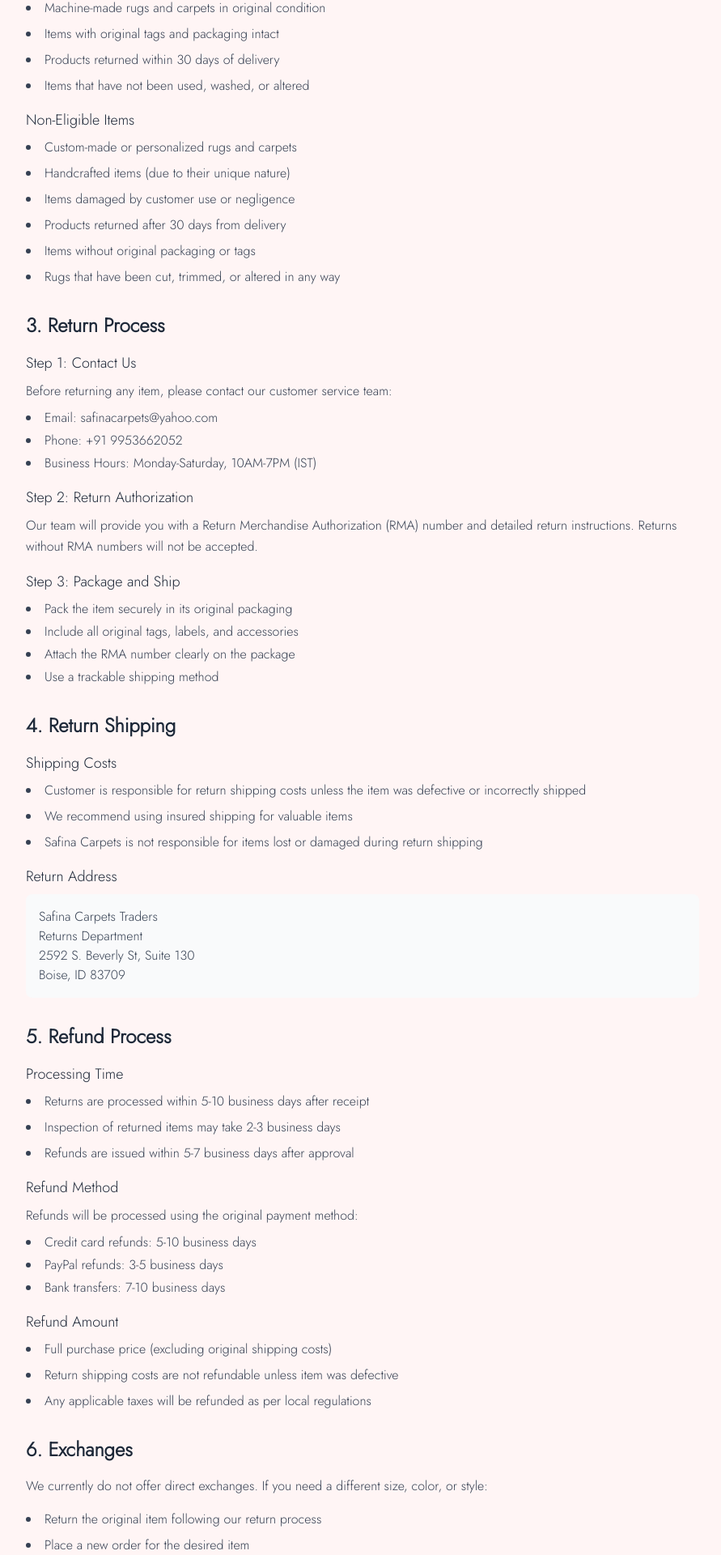
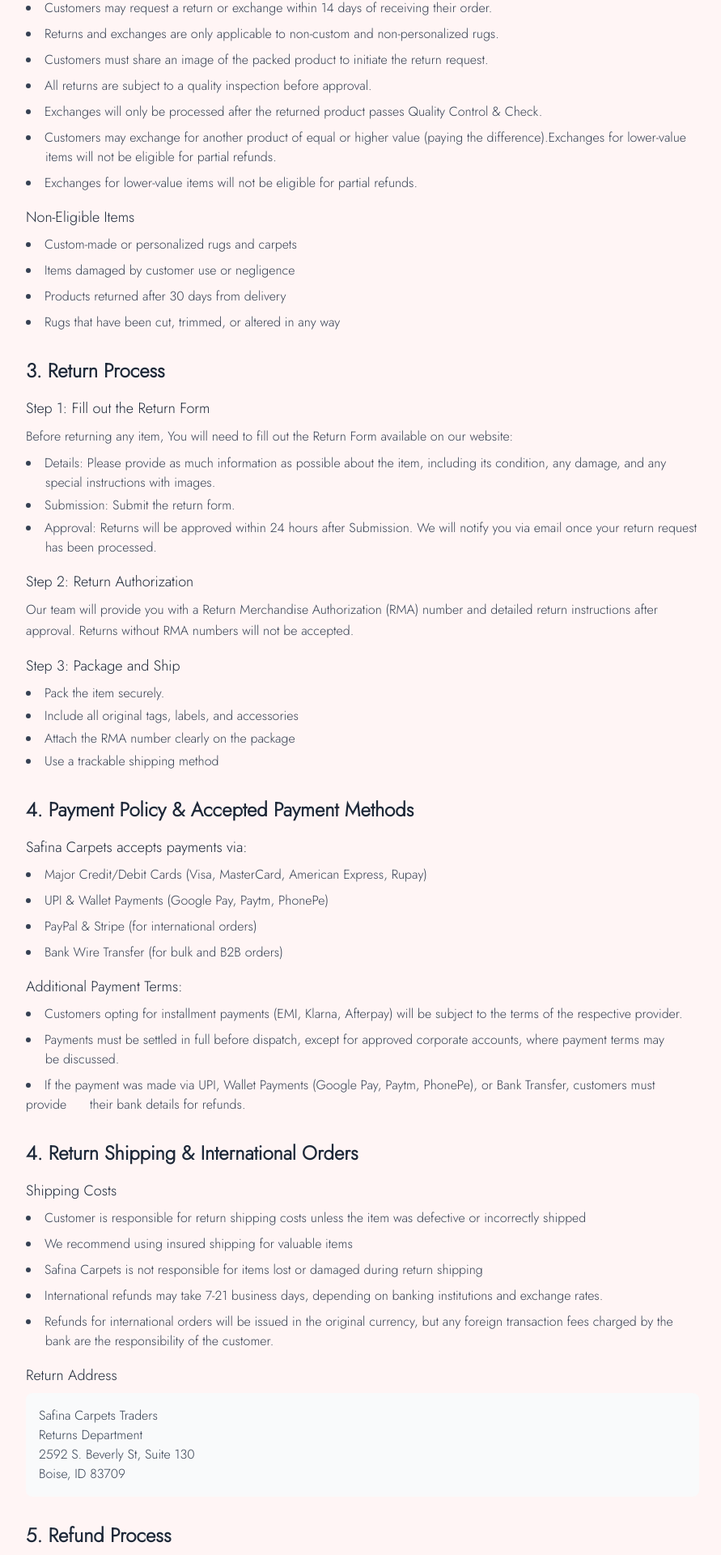
Before and after one commit to abaanshah/SAFINA-CARPET, a React (Vite) app in the folder Frontend/website/: page /return-refund-policy in a window 1280 px wide. Shown: the part 619-2539 px from the top of the page at 81% size, without its empty margins (192-1083 px from the left). Built offline with nearby package versions, Linux system fonts and the light colour scheme; a web font is replaced by a local one.

Commit message:
return and refund policy updated

```diff
--- a/Frontend/website/src/pages/ReturnRefundPolicy/ReturnRefundPolicy.jsx
+++ b/Frontend/website/src/pages/ReturnRefundPolicy/ReturnRefundPolicy.jsx
@@ -14,7 +14,7 @@
 
         <div className="prose prose-lg max-w-none">
             <p className="text-gray-600 mb-6">
-              <strong>Last Updated:</strong> January 2025
+              <strong>Last Updated:</strong> November 2025
             </p>
 
             <section className="mb-8">
@@ -27,25 +27,30 @@
             </section>
 
             <section className="mb-8">
-              <h2 className="text-2xl font-semibold text-gray-800 mb-4">2. Return Eligibility</h2>
+              <h2 className="text-2xl font-semibold text-gray-800 mb-4">2. Return & Exchange Policy</h2>
               <div className="space-y-4">
                 <div>
                   <h3 className="text-lg font-medium text-gray-800 mb-2">Eligible Items</h3>
                   <ul className="list-disc list-inside text-gray-700 mb-4 space-y-2">
-                    <li>Machine-made rugs and carpets in original condition</li>
-                    <li>Items with original tags and packaging intact</li>
-                    <li>Products returned within 30 days of delivery</li>
-                    <li>Items that have not been used, washed, or altered</li>
+                    <li>Customers may request a return or exchange within 14 days of receiving their order.</li>
+                    <li>Returns and exchanges are only applicable to non-custom and non-personalized rugs.</li>
+                    <li>Customers must share an image of the packed product to initiate the return request.</li>
+                    <li>All returns are subject to a quality inspection before approval.</li>
+                    <li>Exchanges will only be processed after the returned product passes Quality Control & Check.</li>
+                    <li>Customers may exchange for another product of equal or higher value (paying the difference).Exchanges for lower-value &nbsp;&nbsp;&nbsp;&nbsp;&nbsp;items will not be eligible for partial refunds.</li>
+                    <li>Exchanges for lower-value items will not be eligible for partial refunds.</li>
+
+
                   </ul>
                 </div>
                 <div>
                   <h3 className="text-lg font-medium text-gray-800 mb-2">Non-Eligible Items</h3>
                   <ul className="list-disc list-inside text-gray-700 mb-4 space-y-2">
                     <li>Custom-made or personalized rugs and carpets</li>
-                    <li>Handcrafted items (due to their unique nature)</li>
+                    {/* <li>Handcrafted items (due to their unique nature)</li> */}
                     <li>Items damaged by customer use or negligence</li>
                     <li>Products returned after 30 days from delivery</li>
-                    <li>Items without original packaging or tags</li>
+                    {/* <li>Items without original packaging or tags</li> */}
                     <li>Rugs that have been cut, trimmed, or altered in any way</li>
                   </ul>
                 </div>
@@ -56,27 +61,27 @@
               <h2 className="text-2xl font-semibold text-gray-800 mb-4">3. Return Process</h2>
               <div className="space-y-4">
                 <div>
-                  <h3 className="text-lg font-medium text-gray-800 mb-2">Step 1: Contact Us</h3>
+                  <h3 className="text-lg font-medium text-gray-800 mb-2">Step 1: Fill out the Return Form</h3>
                   <p className="text-gray-700 leading-relaxed mb-2">
-                    Before returning any item, please contact our customer service team:
+                    Before returning any item, You will need to fill out the Return Form available on our website:
                   </p>
                   <ul className="list-disc list-inside text-gray-700 mb-4 space-y-1">
-                    <li>Email: safinacarpets@yahoo.com</li>
-                    <li>Phone: +91 9953662052</li>
-                    <li>Business Hours: Monday-Saturday, 10AM-7PM (IST)</li>
+                    <li>Details: Please provide as much information as possible about the item, including its condition, any damage, and any &nbsp;&nbsp;&nbsp;&nbsp;&nbsp;special instructions with images.</li>
+                    <li>Submission: Submit the return form.</li>
+                    <li>Approval: Returns will be approved within 24 hours after Submission. We will notify you via email once your return request &nbsp;&nbsp;&nbsp;&nbsp;&nbsp;has been processed.</li>
                   </ul>
                 </div>
                 <div>
                   <h3 className="text-lg font-medium text-gray-800 mb-2">Step 2: Return Authorization</h3>
                   <p className="text-gray-700 leading-relaxed">
                     Our team will provide you with a Return Merchandise Authorization (RMA) number
-                    and detailed return instructions. Returns without RMA numbers will not be accepted.
+                    and detailed return instructions after approval. Returns without RMA numbers will not be accepted.
                   </p>
                 </div>
                 <div>
                   <h3 className="text-lg font-medium text-gray-800 mb-2">Step 3: Package and Ship</h3>
                   <ul className="list-disc list-inside text-gray-700 mb-4 space-y-1">
-                    <li>Pack the item securely in its original packaging</li>
+                    <li>Pack the item securely.</li>
                     <li>Include all original tags, labels, and accessories</li>
                     <li>Attach the RMA number clearly on the package</li>
                     <li>Use a trackable shipping method</li>
@@ -86,7 +91,33 @@
             </section>
 
             <section className="mb-8">
-              <h2 className="text-2xl font-semibold text-gray-800 mb-4">4. Return Shipping</h2>
+              <h2 className="text-2xl font-semibold text-gray-800 mb-4">4. Payment Policy & Accepted Payment Methods</h2>
+              <div className="space-y-4">
+                <div>
+                  <h3 className="text-lg font-medium text-gray-800 mb-2">Safina Carpets accepts payments via:</h3>
+                  <ul className="list-disc list-inside text-gray-700 mb-4 space-y-2">
+                    <li>Major Credit/Debit Cards (Visa, MasterCard, American Express, Rupay)</li>
+                    <li>UPI & Wallet Payments (Google Pay, Paytm, PhonePe)</li>
+                    <li>PayPal & Stripe (for international orders)</li>
+                    <li>Bank Wire Transfer (for bulk and B2B orders)</li>
+                  </ul>
+                </div>
+                <div>
+                  <h3 className="text-lg font-medium text-gray-800 mb-2">Additional Payment Terms:</h3>
+                  <ul className="list-disc list-inside text-gray-700 mb-4 space-y-2">
+                    <li>Customers opting for installment payments (EMI, Klarna, Afterpay) will be subject to the terms of the respective provider.</li>
+                    <li>Payments must be settled in full before dispatch, except for approved corporate accounts, where payment terms may &nbsp;&nbsp;&nbsp;&nbsp;&nbsp;be discussed.</li>
+                    <li>If the payment was made via UPI, Wallet Payments (Google Pay, Paytm, PhonePe), or Bank Transfer, customers must provide &nbsp;&nbsp;&nbsp;&nbsp;&nbsp;their bank details for refunds.</li>
+                    {/* <li>Bank Wire Transfer (for bulk and B2B orders)</li> */}
+                  </ul>
+                </div>
+              </div>
+            </section>
+
+
+
+            <section className="mb-8">
+              <h2 className="text-2xl font-semibold text-gray-800 mb-4">4. Return Shipping & International Orders</h2>
               <div className="space-y-4">
                 <div>
                   <h3 className="text-lg font-medium text-gray-800 mb-2">Shipping Costs</h3>
@@ -94,6 +125,8 @@
                     <li>Customer is responsible for return shipping costs unless the item was defective or incorrectly shipped</li>
                     <li>We recommend using insured shipping for valuable items</li>
                     <li>Safina Carpets is not responsible for items lost or damaged during return shipping</li>
+                    <li>International refunds may take 7-21 business days, depending on banking institutions and exchange rates.</li>
+                    <li>Refunds for international orders will be issued in the original currency, but any foreign transaction fees charged by the &nbsp; &nbsp;&nbsp;&nbsp;&nbsp;&nbsp;bank are the responsibility of the customer.</li>
                   </ul>
                 </div>
                 <div>
@@ -111,14 +144,6 @@
             <section className="mb-8">
               <h2 className="text-2xl font-semibold text-gray-800 mb-4">5. Refund Process</h2>
               <div className="space-y-4">
-                <div>
-                  <h3 className="text-lg font-medium text-gray-800 mb-2">Processing Time</h3>
-                  <ul className="list-disc list-inside text-gray-700 mb-4 space-y-2">
-                    <li>Returns are processed within 5-10 business days after receipt</li>
-                    <li>Inspection of returned items may take 2-3 business days</li>
-                    <li>Refunds are issued within 5-7 business days after approval</li>
-                  </ul>
-                </div>
                 <div>
                   <h3 className="text-lg font-medium text-gray-800 mb-2">Refund Method</h3>
                   <p className="text-gray-700 leading-relaxed mb-2">
@@ -142,15 +167,61 @@
             </section>
 
             <section className="mb-8">
-              <h2 className="text-2xl font-semibold text-gray-800 mb-4">6. Exchanges</h2>
-              <p className="text-gray-700 leading-relaxed mb-4">
-                We currently do not offer direct exchanges. If you need a different size, color, or style:
-              </p>
-              <ul className="list-disc list-inside text-gray-700 mb-4 space-y-2">
-                <li>Return the original item following our return process</li>
-                <li>Place a new order for the desired item</li>
-                <li>Contact us to coordinate timing if needed</li>
-              </ul>
+              <h2 className="text-2xl font-semibold text-gray-800 mb-4">5. Chargeback & Fraud Protection</h2>
+              <div className="space-y-4">
+                <div>
+                  <ul className="list-disc list-inside text-gray-700 mb-4 space-y-1">
+                    <li>All transactions are verified via secure payment gateways to prevent fraudulent activities.</li>
+                    <li>Customers initiating unauthorized chargebacks may be permanently banned from purchasing at Safina Carpets.</li>
+                    <li>Bank transfers: 7-10 business days</li>
+                  </ul>
+                </div>
+                <div>
+                  <h3 className="text-lg font-medium text-gray-800 mb-2">If fraud is suspected, Safina Carpets reserves the right to:</h3>
+                  <ul className="list-disc list-inside text-gray-700 mb-4 space-y-2">
+                    <li>Hold shipments until payment verification is completed.</li>
+                    <li>Request additional identification (in case of high-value transactions).</li>
+                    <li>Report fraudulent transactions to relevant authorities.</li>
+                  </ul>
+                </div>
+              </div>
+            </section>
+
+            <section className="mb-8">
+              <h2 className="text-2xl font-semibold text-gray-800 mb-4">4. Import Duties,Taxes,Digital Invoicing & GST Compliance</h2>
+              <div className="space-y-4">
+                <div>
+                  <ul className="list-disc list-inside text-gray-700 mb-4 space-y-2">
+                    <li>Safina Carpets will cover any applicable import duties, customs fees, and taxes for international customers.</li>
+                    <li>Safina Carpets provides a GST-compliant invoice for all domestic orders.</li>
+                    <li>Digital invoices will be sent via email upon product shipment.</li>
+                    <li>No hidden fees or additional charges apply.</li>
+                  </ul>
+                </div>
+              </div>
+            </section>
+
+             <section className="mb-8">
+              <h2 className="text-2xl font-semibold text-gray-800 mb-4">5. . Warranty & Care Policy</h2>
+              <div className="space-y-4">
+                <div>
+                  <ul className="list-disc list-inside text-gray-700 mb-4 space-y-1">
+                    <li>Handmade rugs are covered under a limited warranty of up to 24 months against manufacturing defects.</li>
+                    <li>Customers should refer to Safina Carpets' Care & Maintenance Guide for best cleaning practices.</li>
+                    {/* <li>Bank transfers: 7-10 business days</li> */}
+                  </ul>
+                </div>
+                <div>
+                  <h3 className="text-lg font-medium text-gray-800 mb-2">Warranty coverage does not include:</h3>
+                  <ul className="list-disc list-inside text-gray-700 mb-4 space-y-2">
+                    <li>Normal wear and tear</li>
+                    <li>Shedding or sprouting</li>
+                    <li>Color fading due to sun exposure</li>
+                    <li>Excessive moisture damage</li>
+                    <li>Damage due to heavy furniture</li>
+                  </ul>
+                </div>
+              </div>
             </section>
 
             <section className="mb-8">
@@ -168,36 +239,7 @@
                     <li>Do not attempt to repair the item</li>
                   </ul>
                 </div>
-                <div>
-                  <h3 className="text-lg font-medium text-gray-800 mb-2">Our Response</h3>
-                  <ul className="list-disc list-inside text-gray-700 mb-4 space-y-2">
-                    <li>We will arrange free return shipping</li>
-                    <li>Full refund or replacement at your choice</li>
-                    <li>Expedited processing for defective items</li>
-                  </ul>
-                </div>
               </div>
-            </section>
-
-            <section className="mb-8">
-              <h2 className="text-2xl font-semibold text-gray-800 mb-4">8. International Returns</h2>
-              <p className="text-gray-700 leading-relaxed mb-4">
-                For international customers:
-              </p>
-              <ul className="list-disc list-inside text-gray-700 mb-4 space-y-2">
-                <li>Same 30-day return policy applies</li>
-                <li>Customer responsible for return shipping costs and customs duties</li>
-                <li>Items must clear customs inspection</li>
-                <li>Additional processing time may be required</li>
-              </ul>
-            </section>
-
-            <section className="mb-8">
-              <h2 className="text-2xl font-semibold text-gray-800 mb-4">9. Restocking Fees</h2>
-              <p className="text-gray-700 leading-relaxed mb-4">
-                Safina Carpets does not charge restocking fees for standard returns that meet our return policy criteria.
-                However, items returned in unsellable condition may be subject to a restocking fee of up to 25% of the purchase price.
-              </p>
             </section>
 
             <section className="mb-8">
@@ -210,6 +252,20 @@
                     <li>Contact us immediately at safinacarpets@yahoo.com</li>
                     <li>Full refund for cancelled orders</li>
                     <li>Custom orders cannot be cancelled once production begins</li>
+                  </ul>
+                </div>
+              </div>
+            </section>
+
+            <section className="mb-8">
+              <h2 className="text-2xl font-semibold text-gray-800 mb-4">10. Liability Disclaimer</h2>
+              <div className="space-y-4">
+                <div>
+                  <ul className="list-disc list-inside text-gray-700 mb-4 space-y-2">
+                    <li>Once an order has been shipped, Safina Carpets' responsibility for the product extends until it has been successfully &nbsp; &nbsp;&nbsp;&nbsp;&nbsp;&nbsp;delivered to the customer.</li>
+                    <li>Customers are responsible for inspecting their product upon arrival and filing claims with Safina Carpets if damage occurs &nbsp;&nbsp;&nbsp;&nbsp;&nbsp;in transit. Safina Carpets will assist in the claims process as per applicable laws.</li>
+                    <li>Safina Carpets reserves the right to deny refunds or exchanges if a product is found to be used, soiled, altered, or &nbsp;&nbsp;&nbsp;&nbsp;&nbsp;damaged by the customer.</li>
+                    <li>In cases of suspected fraudulent claims, Safina Carpets may request additional proof before approving a return.</li>
                   </ul>
                 </div>
               </div>
```
